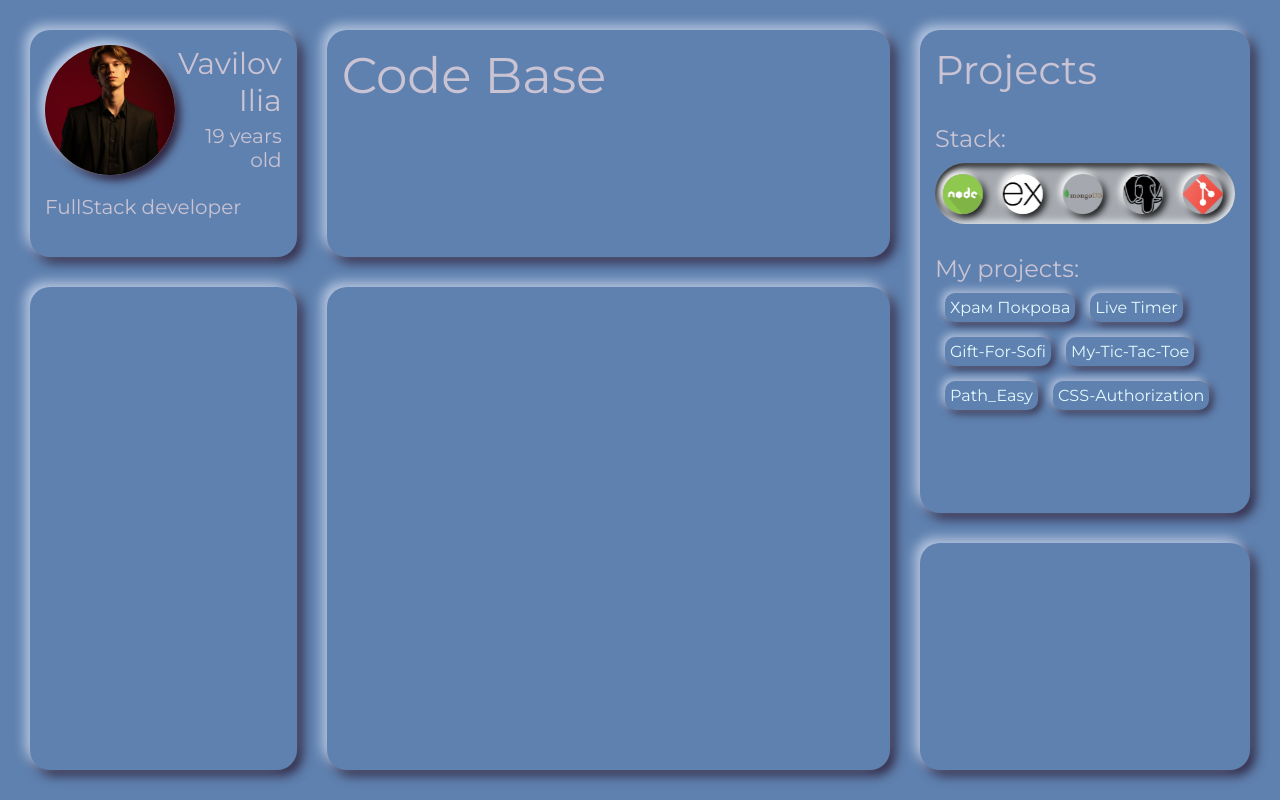
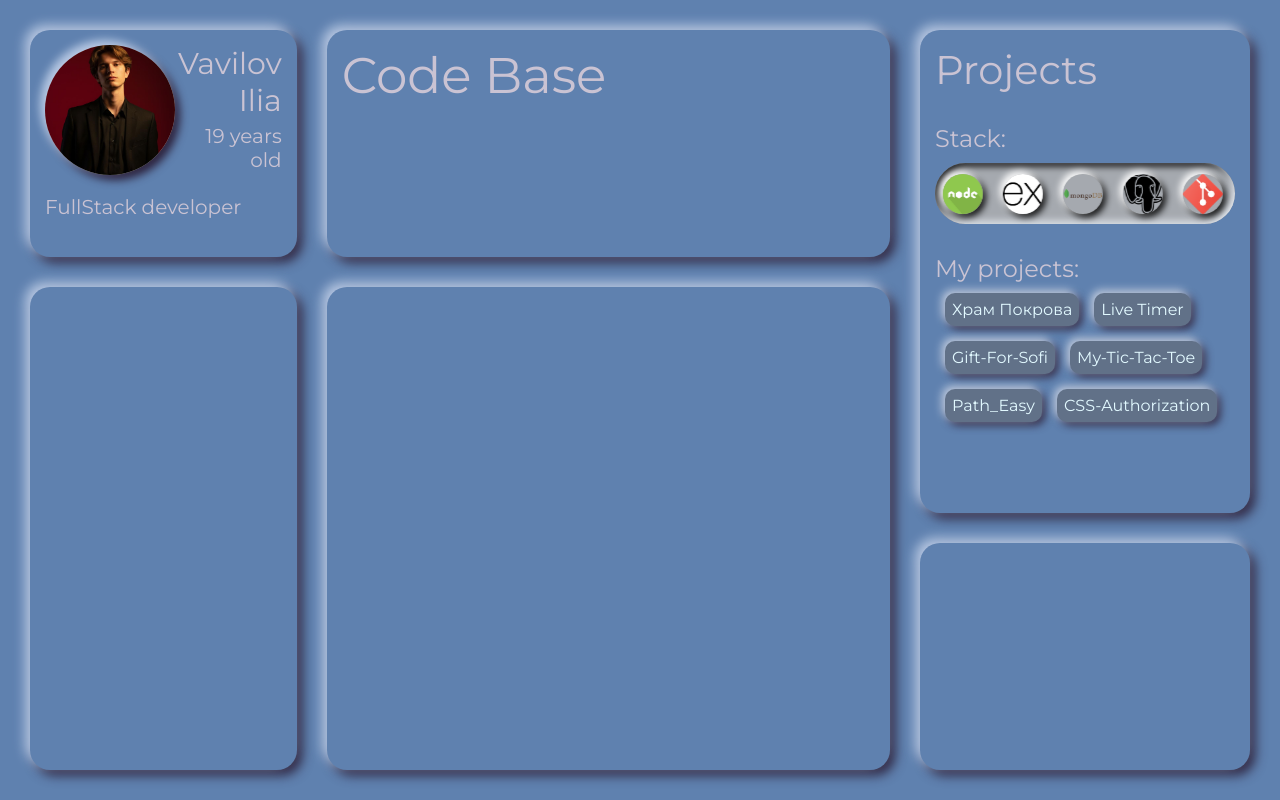
Before and after one commit to GrimProg-design/Code_Base, a React (Vite) app: page / in a window 1280 px wide. Built offline with nearby package versions, Linux system fonts and the light colour scheme; grey boxes are pictures that could not be loaded; a web font is replaced by a local one.

Commit message:
Change some style

```diff
--- a/src/components/projects/Projects.css
+++ b/src/components/projects/Projects.css
@@ -86,13 +86,14 @@
   display: flex;
   align-items: center;
   justify-content: center;
-  padding: 5px;
+  padding: 7px;
   border-radius: 10px;
-  box-shadow: -3px -3px 8px #b7c8e3, 3px 3px 8px #2c213b;
+  box-shadow: -3px -3px 8px #c2cee1, 3px 3px 8px #2c213b;
+  background-color: #617188;
 }
 
 .links-wrappers:hover {
-  box-shadow: inset -3px -3px 8px #c7d9ea, inset 3px 3px 8px #232b30;
+  box-shadow: inset -3px -3px 8px #c3dbf1, inset 3px 3px 8px #0c2127;
 }
 
 a {
```
